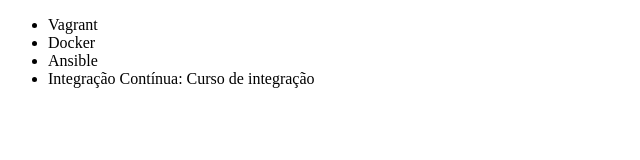
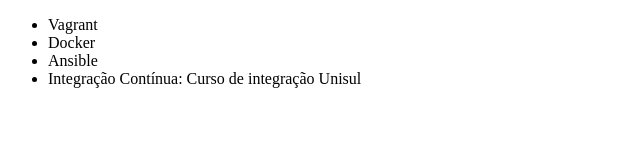
Before and after one commit to fernandosombrio/alura-git, a plain HTML site: page index.html in a window 1280 px wide. Shown: the full height of the page, 0-640 px from the left. Drawn offline with Linux system fonts and the light colour scheme.

Commit message:
Alteração com nome da Unisul

```diff
--- a/index.html
+++ b/index.html
@@ -9,7 +9,7 @@
         <li>Vagrant</li>
         <li>Docker</li>
         <li>Ansible</li>
-        <li>Integração Contínua: Curso de integração</li>
+        <li>Integração Contínua: Curso de integração Unisul</li>
     </ul>
 </body>
 </html>
```
